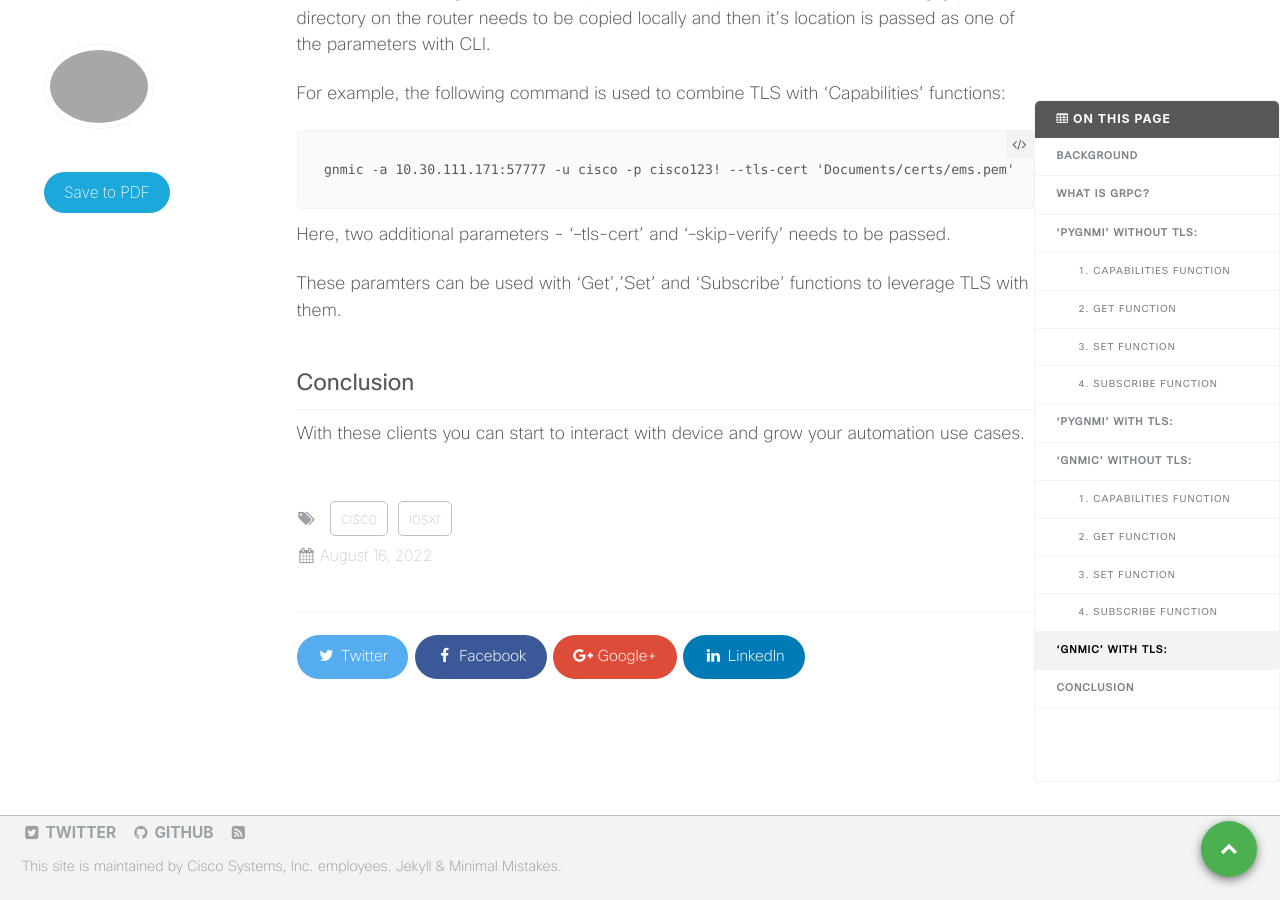
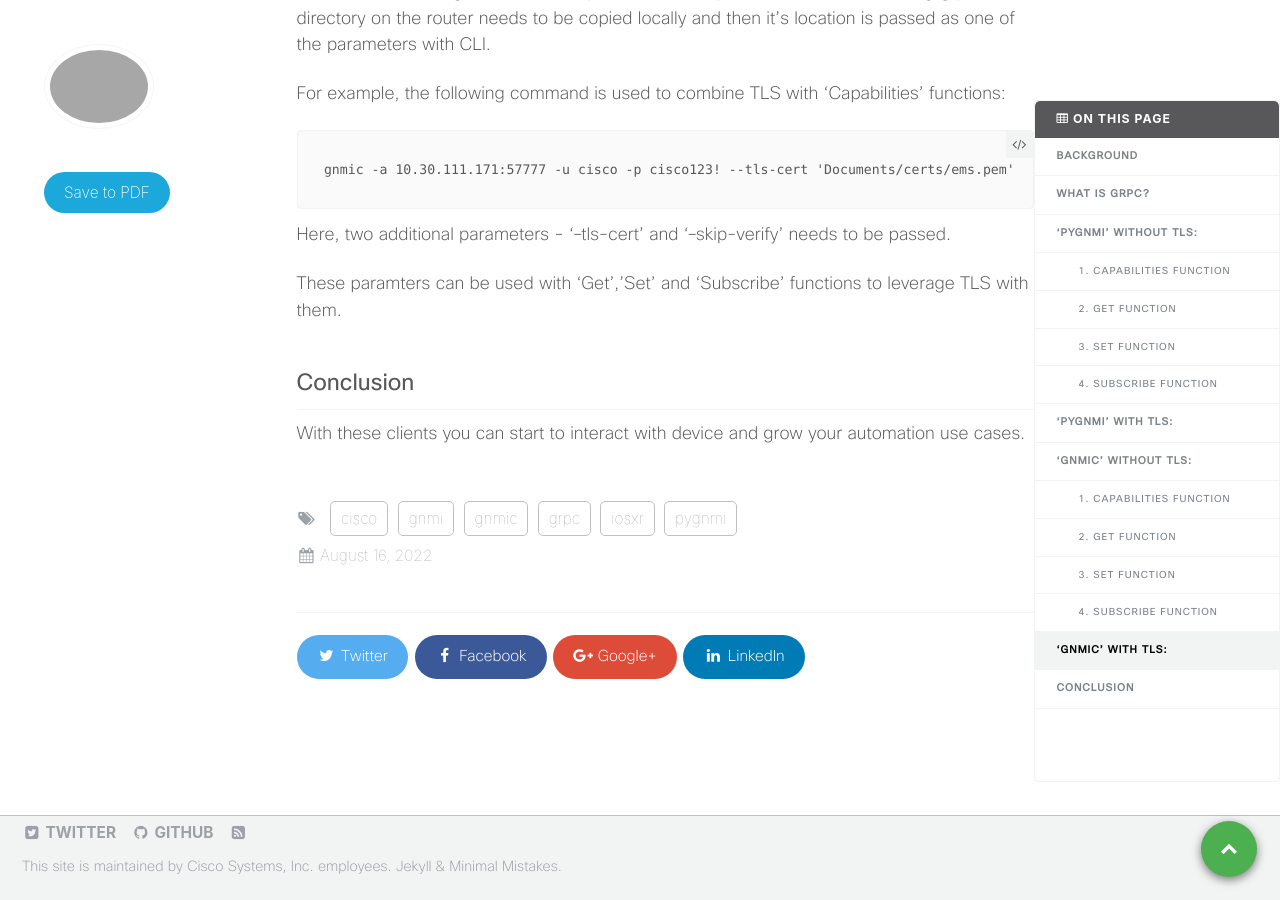
Before and after one commit to xrdocs/programmability, a Jekyll site: the page built from _blogs/OpenConfig-gNMI.md, in a window 1280 px wide and 900 px high, scrolled down 10180 px. Built offline with Jekyll 4.4.1, drawn with Linux system fonts in a browser that asks for light colours; comment, search, counter and statistics services are not loaded.

Commit message:
Update OpenConfig-gNMI.md

```diff
--- a/_blogs/OpenConfig-gNMI.md
+++ b/_blogs/OpenConfig-gNMI.md
@@ -6,6 +6,10 @@ author: Rahul Sharma
 tags:
   - iosxr
   - cisco
+  - gnmi
+  - pygnmi
+  - gnmic
+  - grpc
 position: hidden
 ---
 
```
